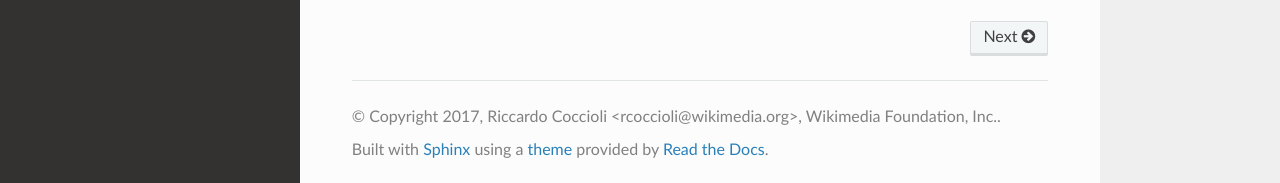
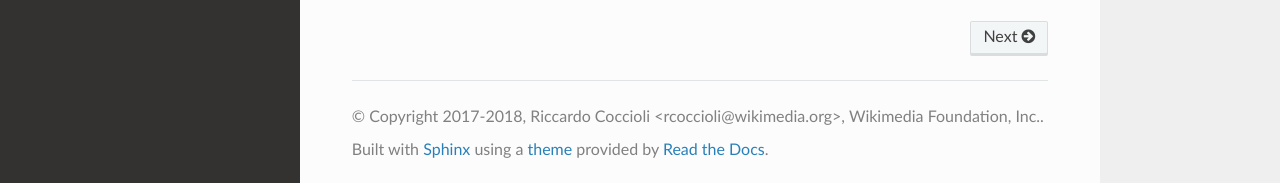
Before and after one commit to wikimedia/cumin, a Sphinx documentation site: the page built from doc/source/index.rst, in a window 1280 px wide and 900 px high, scrolled down 705 px. Shown: the part 714-897 px from the top of the window. Built offline with Sphinx 7.4.7 and the Read the Docs theme 2.0.0, drawn with Linux system fonts in a browser that asks for light colours.

Commit message:
Copyright notice: add 2018
Change-Id: If8e9204bacf5520ba1045285681e13177ebf4bc6

```diff
--- a/doc/source/conf.py
+++ b/doc/source/conf.py
@@ -67,7 +67,7 @@ master_doc = 'index'
 # General information about the project.
 project = u'Cumin'
 title = u'{project} Documentation'.format(project=project)
-copyright = u"2017, Riccardo Coccioli <rcoccioli@wikimedia.org>, Wikimedia Foundation, Inc."
+copyright = u"2017-2018, Riccardo Coccioli <rcoccioli@wikimedia.org>, Wikimedia Foundation, Inc."
 author = u'Riccardo Coccioli'
 
 # The version info for the project you're documenting, acts as replacement for
```
Also changed, not shown: 2 other files.
